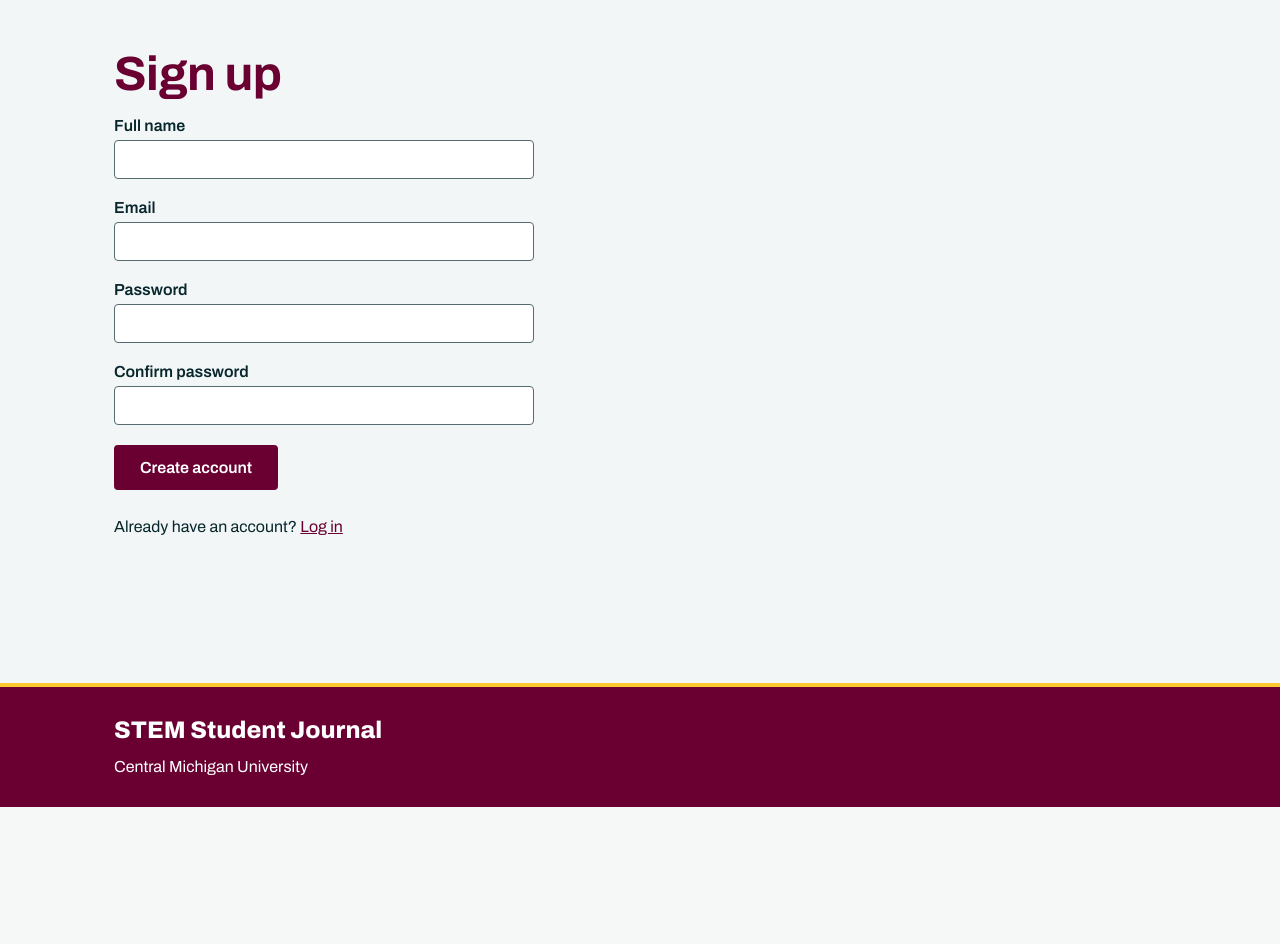
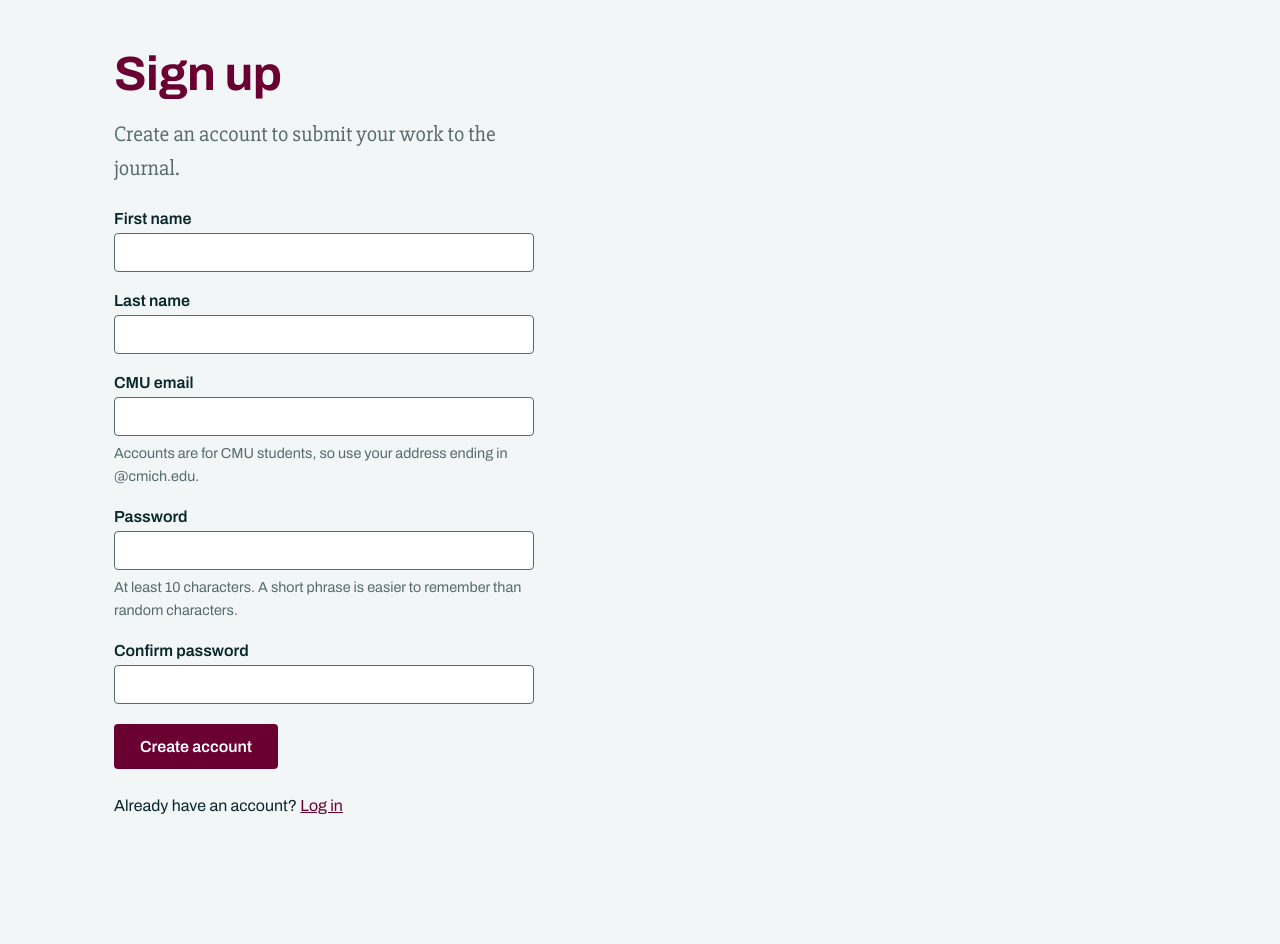
Before and after one commit to IoannisTzor/Undergraduate-Research-Journal-Portal, a Flask app: page /signup in a window 1280 px wide. Shown: the part 114-1058 px from the top of the page. Before the commit the page ends 921 px from the top, so only its background shows below. Run offline with Flask 3, Linux system fonts and the light colour scheme; some libraries are stand-ins or nearby versions.

Commit message:
login, signup, logout

```diff
--- a/app.py
+++ b/app.py
@@ -27,6 +27,7 @@ from dotenv import load_dotenv
 from flask import Flask, render_template, session, redirect, url_for, request, abort, g, flash, send_from_directory
 from flask_migrate import Migrate
 from flask_wtf.csrf import CSRFProtect
+from werkzeug.security import check_password_hash, generate_password_hash
 
 from models import db, User, Submission, SubmissionVersion, SubmissionFile, Review, Issue, Advisor, SubmissionWindow
 from seed import seed_command
@@ -42,6 +43,7 @@ app.config["SECRET_KEY"] = os.environ["SECRET_KEY"]
 app.config["SQLALCHEMY_DATABASE_URI"] = os.environ["DATABASE_URL"]
 app.config["UPLOAD_FOLDER"] = os.path.join(app.root_path, "uploads")
 app.config["MAX_CONTENT_LENGTH"] = 50 * 1024 * 1024
+app.config["SESSION_COOKIE_SAMESITE"] = "Lax"
 
 os.makedirs(app.config["UPLOAD_FOLDER"], exist_ok=True)
 
@@ -67,6 +69,16 @@ FORMATTING_LETTER = (
     "We look forward to reading it."
 )
 
+ALLOWED_EMAIL_DOMAIN = "cmich.edu"
+MIN_PASSWORD_LENGTH = 10
+
+ROLE_HOMES = {
+    "submitter": "my_submissions",
+    "reviewer": "my_assignments",
+    "editor": "all_submissions",
+    "admin": "manage_users",
+}
+
 
 # ===== 4. Request setup: current user, access control, template helpers =====
 @app.before_request
@@ -79,7 +91,10 @@ def role_required(role):
     def decorator(view):
         @wraps(view)
         def wrapped(*args, **kwargs):
-            if g.user is None or g.user.role != role:
+            if g.user is None:
+                flash("Please log in to see that page.", "error")
+                return redirect(url_for("login", next=request.path))
+            if g.user.role != role:
                 abort(403)
             return view(*args, **kwargs)
         return wrapped
@@ -111,6 +126,20 @@ def parse_date(text):
         return date.fromisoformat(text)
     except ValueError:
         return None
+
+def log_in(user):
+    session.clear()
+    session["user_id"] = user.id
+
+
+def home_for(user):
+    return url_for(ROLE_HOMES.get(user.role, "home"))
+
+
+def safe_next(target):
+    if target and target.startswith("/") and not target.startswith("//") and "\\" not in target:
+        return target
+    return None
 
 
 # ===== 5. Helpers: users and advisors =====
@@ -637,15 +666,79 @@ def study_page(submission_id):
         abort(404)
     return render_template("study.html", study=study)
 
+@app.route("/login", methods=["GET", "POST"])
+def login():
+    if g.user:
+        return redirect(home_for(g.user))
+    next_url = safe_next(request.args.get("next") or request.form.get("next"))
+    if request.method == "GET":
+        return render_template("login.html", form={}, next_url=next_url)
 
-@app.route("/login")
-def login():
-    return render_template("login.html")
+    email = request.form.get("email", "").strip().lower()
+    password = request.form.get("password", "")
+    user = db.session.scalars(db.select(User).where(User.email == email)).first()
+
+    if user is None or not check_password_hash(user.password_hash, password):
+        flash("That email and password don't match an account.", "error")
+        return render_template("login.html", form={"email": email}, next_url=next_url)
+
+    log_in(user)
+    flash(f"Welcome back, {user.first_name}.", "success")
+    return redirect(next_url or home_for(user))
 
 
-@app.route("/signup")
+@app.route("/logout", methods=["POST"])
+def logout():
+    session.clear()
+    flash("You've been logged out.", "success")
+    return redirect(url_for("home"))
+
+@app.route("/signup", methods=["GET", "POST"])
 def signup():
-    return render_template("signup.html")
+    if g.user:
+        return redirect(home_for(g.user))
+    if request.method == "GET":
+        return render_template("signup.html", form={})
+
+    first_name = request.form.get("first_name", "").strip()
+    last_name = request.form.get("last_name", "").strip()
+    email = request.form.get("email", "").strip().lower()
+    password = request.form.get("password", "")
+    confirm_password = request.form.get("confirm_password", "")
+
+    errors = []
+    if not first_name or not last_name:
+        errors.append("Please enter your first and last name.")
+    if email.count("@") != 1 or email.split("@")[1] != ALLOWED_EMAIL_DOMAIN:
+        errors.append(f"Please use your CMU email address, ending in @{ALLOWED_EMAIL_DOMAIN}.")
+    if len(password) < MIN_PASSWORD_LENGTH:
+        errors.append(f"Your password must be at least {MIN_PASSWORD_LENGTH} characters long.")
+    elif password != confirm_password:
+        errors.append("The two passwords don't match.")
+
+    if not errors:
+        existing = db.session.scalars(db.select(User).where(User.email == email)).first()
+        if existing:
+            errors.append("An account with that email already exists. Try logging in instead.")
+
+    if errors:
+        for error in errors:
+            flash(error, "error")
+        return render_template("signup.html", form=request.form)
+
+    user = User(
+        first_name=first_name,
+        last_name=last_name,
+        email=email,
+        password_hash=generate_password_hash(password),
+        role="submitter",
+    )
+    db.session.add(user)
+    db.session.commit()
+
+    log_in(user)
+    flash(f"Welcome, {first_name}! Your account is ready.", "success")
+    return redirect(url_for("guidelines"))
 
 
 # ===== 9. Routes: submitters =====
--- a/static/css/style.css
+++ b/static/css/style.css
@@ -146,6 +146,18 @@ main.container {
   color: var(--gold);
 }
 
+.link-button {
+  background: none;
+  border: none;
+  padding: 0;
+  font: inherit;
+  color: white;
+  cursor: pointer;
+}
+
+.link-button:hover {
+  color: var(--gold);
+}
 
 /* ===== 6. Footer ===== */
 .site-footer {
--- a/templates/base.html
+++ b/templates/base.html
@@ -52,10 +52,15 @@
             <li><a href="{{ url_for('manage_users') }}">Manage users</a></li>
           {% endif %}
 
-          {% if current_role == "guest" %}
+                    {% if current_role == "guest" %}
             <li><a href="{{ url_for('login') }}">Log in</a></li>
           {% else %}
-            <li><a href="{{ url_for('dev_logout') }}">Log out</a></li>
+            <li>
+              <form method="post" action="{{ url_for('logout') }}">
+                <input type="hidden" name="csrf_token" value="{{ csrf_token() }}">
+                <button type="submit" class="link-button">Log out</button>
+              </form>
+            </li>
           {% endif %}
         </ul>
       </nav>
--- a/templates/signup.html
+++ b/templates/signup.html
@@ -5,22 +5,31 @@
 {% block content %}
     <section class="form-page">
       <h1>Sign up</h1>
+      <p class="intro">Create an account to submit your work to the journal.</p>
 
       <form method="post">
         <input type="hidden" name="csrf_token" value="{{ csrf_token() }}">
+
         <div class="field">
-          <label for="name">Full name</label>
-          <input type="text" id="name" name="name" autocomplete="name" required>
+          <label for="first_name">First name</label>
+          <input type="text" id="first_name" name="first_name" autocomplete="given-name" value="{{ form.get('first_name', '') }}" required>
         </div>
 
         <div class="field">
-          <label for="email">Email</label>
-          <input type="email" id="email" name="email" autocomplete="email" required>
+          <label for="last_name">Last name</label>
+          <input type="text" id="last_name" name="last_name" autocomplete="family-name" value="{{ form.get('last_name', '') }}" required>
+        </div>
+
+        <div class="field">
+          <label for="email">CMU email</label>
+          <input type="email" id="email" name="email" autocomplete="email" value="{{ form.get('email', '') }}" required aria-describedby="email-hint">
+          <p class="field-hint" id="email-hint">Accounts are for CMU students, so use your address ending in @cmich.edu.</p>
         </div>
 
         <div class="field">
           <label for="password">Password</label>
-          <input type="password" id="password" name="password" autocomplete="new-password" required>
+          <input type="password" id="password" name="password" autocomplete="new-password" minlength="10" required aria-describedby="password-hint">
+          <p class="field-hint" id="password-hint">At least 10 characters. A short phrase is easier to remember than random characters.</p>
         </div>
 
         <div class="field">
```
Also changed, not shown: templates/login.html (+6 -2 lines).
